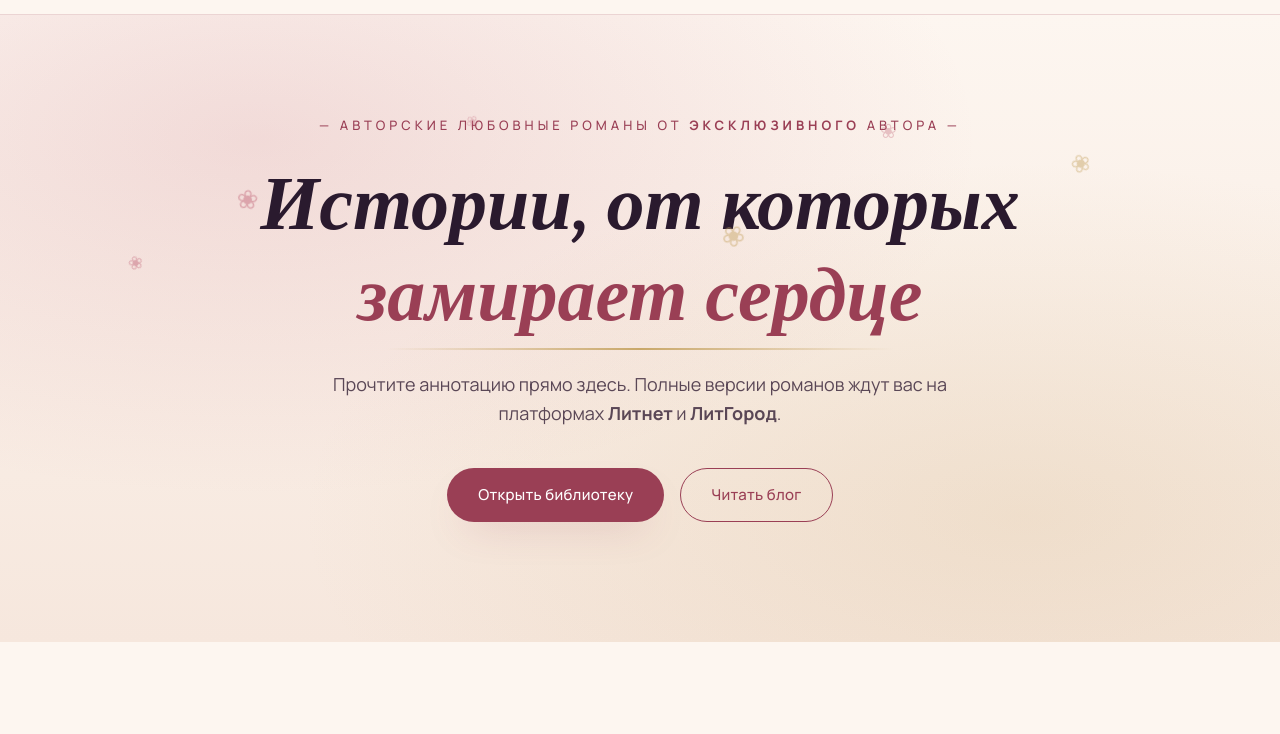
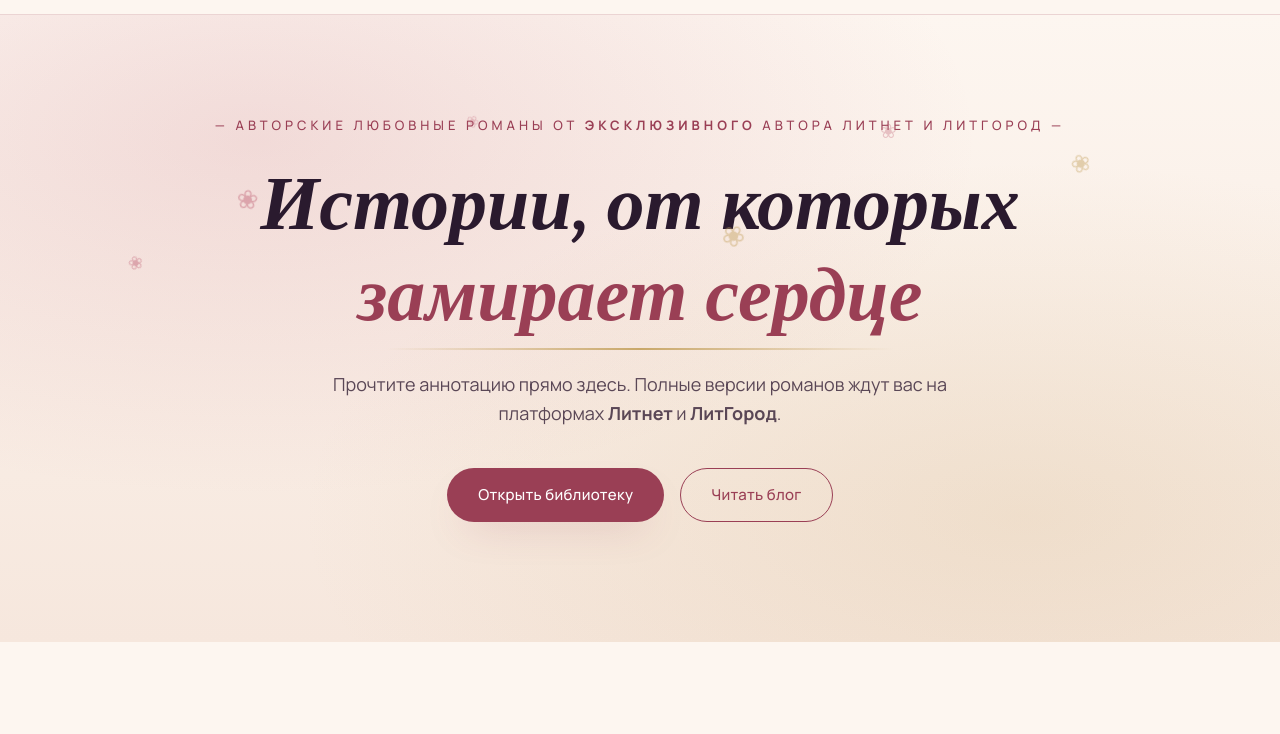
Before and after one commit to ru1evka/heart-bound, a website: page index.html in a window 1280 px wide. Shown: the part 66-800 px from the top of the page. Drawn offline with nearby package versions, Linux system fonts and the light colour scheme; no server answers.

```diff
--- a/index.html
+++ b/index.html
@@ -36,7 +36,7 @@
 <section class="hero">
     <div class="hero__bg"></div>
     <div class="container hero__inner">
-        <p class="hero__eyebrow">— авторские любовные романы от <strong>ЭКСКЛЮЗИВНОГО</strong> автора —</p>
+        <p class="hero__eyebrow">— авторские любовные романы от <strong>ЭКСКЛЮЗИВНОГО</strong> автора Литнет и ЛитГород —</p>
         <h1 class="hero__title">Истории, от которых<br><span>замирает сердце</span></h1>
         <p class="hero__lead">Прочтите аннотацию прямо здесь. Полные версии романов ждут вас на платформах <strong>Литнет</strong> и <strong>ЛитГород</strong>.</p>
         <div class="hero__btns">
```
